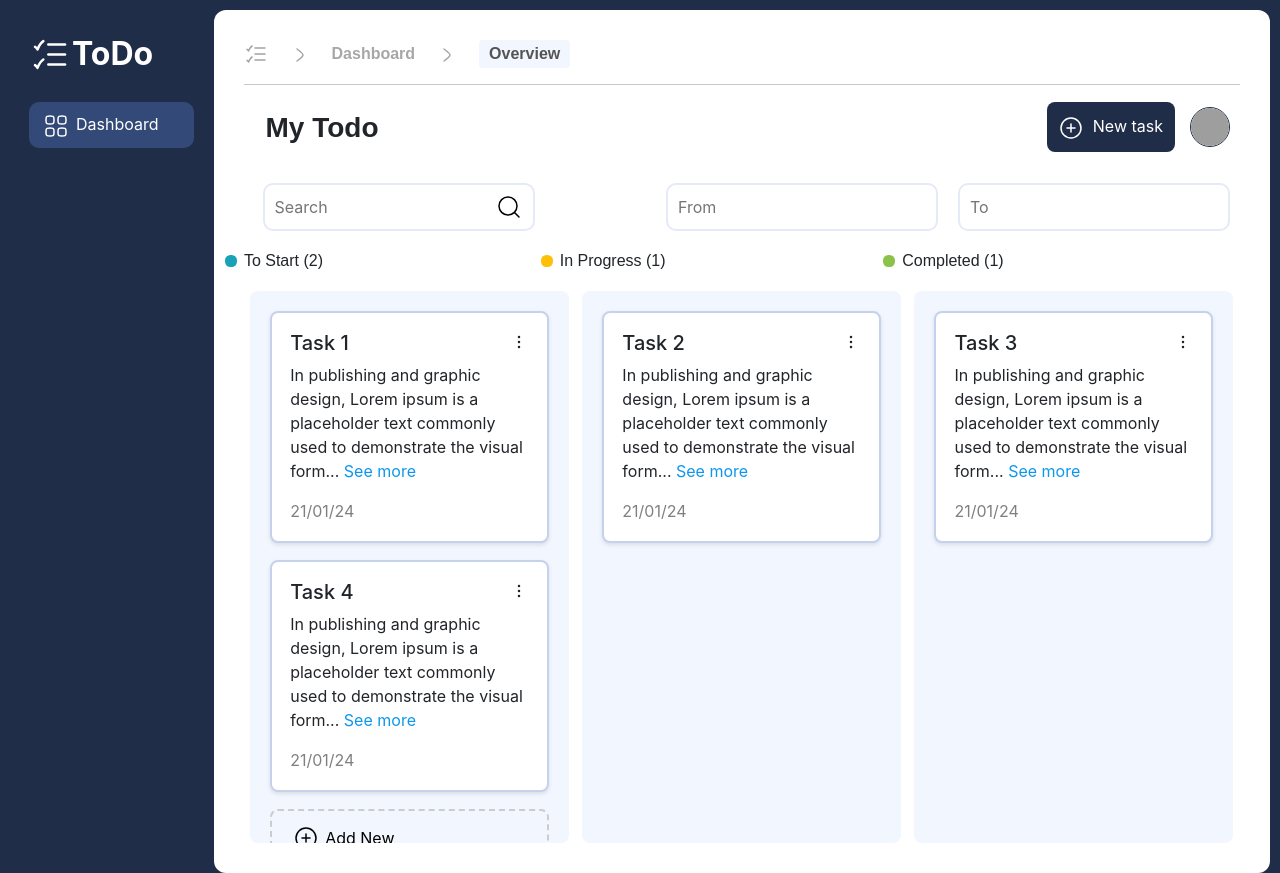
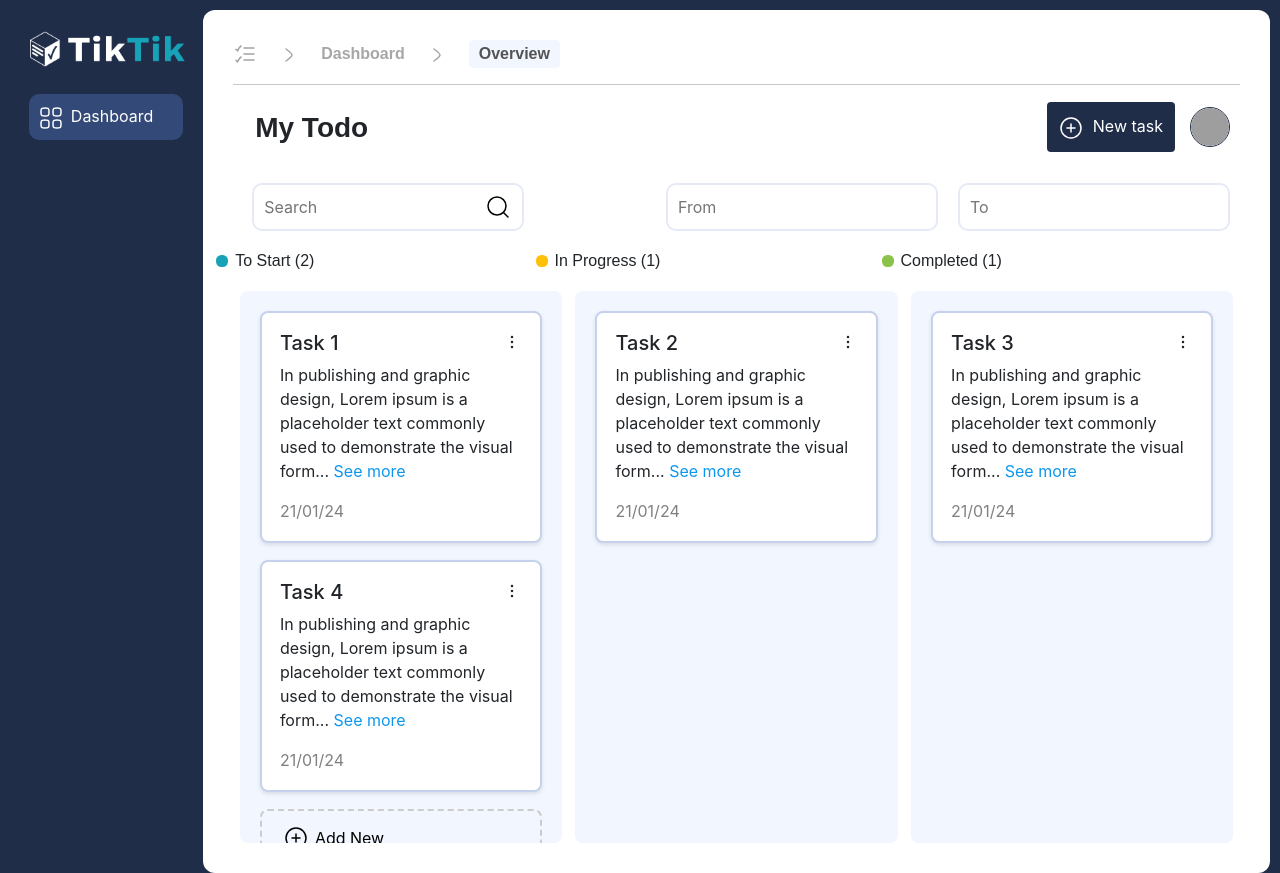
Before and after one commit to FSSA-Project/TIK-TIK-App, a React (Create React App) app: page /dashboard in a window 1280 px wide. Built offline with nearby package versions, Linux system fonts and the light colour scheme; grey boxes are pictures that could not be loaded.

Commit message:
feat: Implemented New logo and Edit and delete button added

```diff
--- /dev/null
+++ b/src/App.css
@@ -0,0 +1,10 @@
+.login-btn, .register-btn, .new-task-btn {
+  width: 74%;
+  padding: 0.75rem;
+  background-color:#202D48;
+  border: none;
+  border-radius: 4px;
+  color: white;
+  font-size: 1rem;
+  cursor: pointer;
+}
--- a/src/components/Dashboard.jsx
+++ b/src/components/Dashboard.jsx
@@ -2,6 +2,7 @@ import React, { useState } from 'react';
 import '../styles/Dashboard.css';
 import { TaskColumnCompleted, TaskColumnInProgress, TaskColumnToStart } from './Taskcolumn';
 import Sidebar from './Sidebar';
+import '../App.css';
 
 // task data
 const initialTasks = [
--- a/src/components/Login.jsx
+++ b/src/components/Login.jsx
@@ -1,6 +1,7 @@
 import React, { useEffect, useState } from 'react';
 import { Link, useNavigate } from 'react-router-dom';
 import '../styles/Register.css';
+import '../App.css';
 
 const LoginForm = () => {
   const [formData, setFormData] = useState({ email: '', password: '' });
@@ -131,7 +132,7 @@ const LoginForm = () => {
           </span>
           {errors.password && <p className="error">{errors.password}</p>}
         </div>
-        <button type="submit" disabled={loading}>{loading ? <div class="loader"></div> : 'Login' }</button>
+        <button className='login-btn' type="submit" disabled={loading}>{loading ? <div class="loader"></div> : 'Login' }</button>
       </form>
       <div className="separator">
         <span>OR</span>
--- a/src/components/Register.jsx
+++ b/src/components/Register.jsx
@@ -1,6 +1,7 @@
 import React, { useEffect, useState } from 'react';
 import { Link, useNavigate } from 'react-router-dom';
 import '../styles/Register.css';
+import '../App.css';
 
 const RegisterForm = () => {
   const [formData, setFormData] = useState({
@@ -184,7 +185,7 @@ const RegisterForm = () => {
             I agree to the terms & conditions
           </label>
         </div>
-        <button type="submit" disabled={loading}>{loading ? <div class="loader"></div> : 'Sign Up' }</button>
+        <button className='register-btn' type="submit" disabled={loading}>{loading ? <div class="loader"></div> : 'Sign Up' }</button>
       </form>
       <div className="separator">
         <span>OR</span>
--- a/src/components/Sidebar.jsx
+++ b/src/components/Sidebar.jsx
@@ -4,18 +4,8 @@ const Sidebar = () => {
     return (
         <div className="sidebar-container">
             <div className="sidebar-header">
-                <div className="sidebar-logo">
-                <svg xmlns="http://www.w3.org/2000/svg" viewBox="0 0 24 24" width="24" height="24" color="#ffffff" fill="none">
-                    <path d="M11 6L21 6" stroke="currentColor" stroke-width="1.5" stroke-linecap="round" />
-                    <path d="M11 12L21 12" stroke="currentColor" stroke-width="1.5" stroke-linecap="round" />
-                    <path d="M11 18L21 18" stroke="currentColor" stroke-width="1.5" stroke-linecap="round" />
-                    <path d="M3 7.39286C3 7.39286 4 8.04466 4.5 9C4.5 9 6 5.25 8 4" stroke="currentColor" stroke-width="1.5" stroke-linecap="round" stroke-linejoin="round" />
-                    <path d="M3 18.3929C3 18.3929 4 19.0447 4.5 20C4.5 20 6 16.25 8 15" stroke="currentColor" stroke-width="1.5" stroke-linecap="round" stroke-linejoin="round" />
-                </svg>
-                </div>
-                <div className="sidebar-logo-text">
-                    ToDo
-                </div>
+                <div className="sidebar-logo"></div>
+                <div className="sidebar-logo-text"></div>
             </div>
 
             {/* Sidebar Dashboard */}
--- a/src/styles/Dashboard.css
+++ b/src/styles/Dashboard.css
@@ -98,12 +98,6 @@
     outline: none;
   }
 
-  .new-task-btn {
-    color: white;
-    border: none;
-    border-radius: 8px;
-  }
-
   .new-task-btn svg {
     margin: 0px 10px 0px 0px;
   }
@@ -112,6 +106,7 @@
     display: flex;
     justify-content: space-around;
     margin-top: 18px;
+    position: relative;
     .to-start, .in-progress, .completed {
       margin-left: -265px;
       font-family: 'Work Sans', sans-serif;
--- a/src/styles/Register.css
+++ b/src/styles/Register.css
@@ -131,17 +131,6 @@ label{
 
 }
 
-button {
-  width: 74%;
-  padding: 0.75rem;
-  background-color:#202D48;
-  border: none;
-  border-radius: 4px;
-  color: white;
-  font-size: 1rem;
-  cursor: pointer;
-}
-
 .separator {
   margin: 2.5rem 4.4em;
   border-top: 1px solid #0f0d0d;
--- a/src/styles/Sidebar.css
+++ b/src/styles/Sidebar.css
@@ -1,20 +1,21 @@
 .sidebar-container {
-    width: 28%;
-    background-color:  #202d48;
+       /* min-width: 18%;
+       width: 28% */
+       max-width: 336px !important;
+       min-width: 16%;
+       background-color: #202d48;
     .sidebar-header {
         display: flex;
         color: aquamarine;
         font-size: xx-large;
         gap: 2px;
-        margin: 20px 0px 0px 30px;
-        .sidebar-logo svg {
-            width: 40px;
-            height: 75px;
-            margin-top: -13px;
-        }
-        .sidebar-logo-text {
-            font-weight: bold;
-            color: #ffffff;
+        margin: 19px 0px 25px 30px;
+        .sidebar-logo {
+            width: 90%;
+            height: 40px;
+            background-image: url('../assets/img/TikTik_logo.png');
+            background-size: cover;
+            background-position: center;
         }
     }
 
--- a/src/styles/Taskcard.css
+++ b/src/styles/Taskcard.css
@@ -14,6 +14,33 @@
         position: relative;
         top: -5px;
         cursor: pointer;
+      }
+      .options-menu {
+        position: absolute;
+        top: 62px;
+        left: 335px;
+        .options-menu-task {
+          border: 2px solid #c6d2ec;
+          background-color: white;
+          border-radius: 8px;
+          padding: 7px;
+          display: flex;
+          flex-direction: column;
+          gap: 5px;
+          width: 120px;
+          .option-button {
+            text-align: left;
+            font-family: 'Work Sans', sans-serif;
+            border: none;
+            font-size: 14px;
+            background: white;
+            padding: 5px 5px 5px 10px;
+          }
+          .option-button:hover {
+            background: #DDE8FF;
+            border-radius: 4px;
+          }
+        }
       }
     }
   }
--- a/src/styles/Taskcolumn.css
+++ b/src/styles/Taskcolumn.css
@@ -9,7 +9,7 @@
   max-height: 552px;
   min-height: 552px;
   height: 552px;
-  position: relative;
+  /* position: relative; */
 }
 
 /* Applicable for Scroll-y axis display in taskcolumn
```
Also changed, not shown: src/assets/img/TikTik_logo.png (added).
